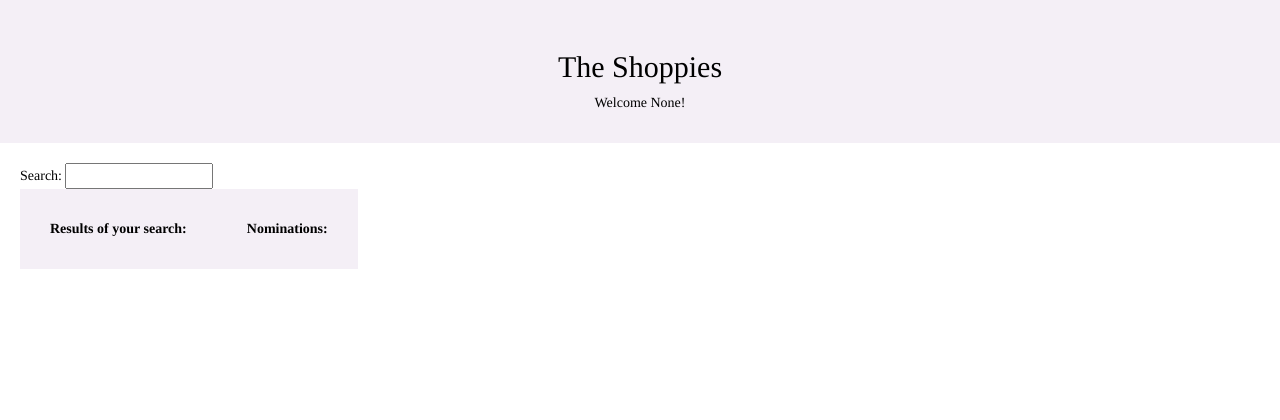
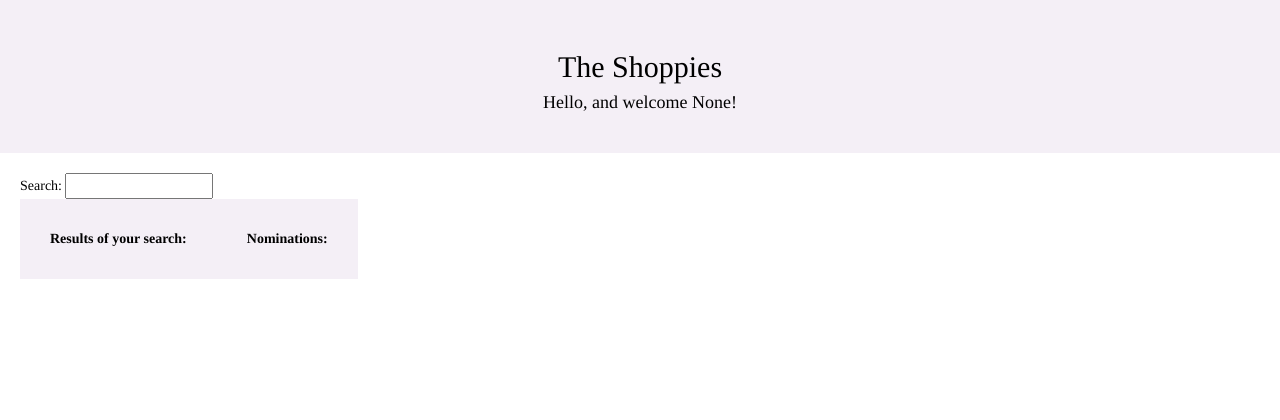
Before and after one commit to ananyaagas/MovieNominationsApp2021, a Flask app: page /search in a window 1280 px wide. Shown: the top 420 px of the page. Before the commit the page ends 269 px from the top, so only its background shows below. Run offline with Flask 2, Linux system fonts and the light colour scheme; some libraries are stand-ins or nearby versions.

Commit message:
Fixing the Header

```diff
--- a/app/templates/base.html
+++ b/app/templates/base.html
@@ -132,7 +132,7 @@
   <body>
     <header>
   <h2> The Shoppies </h2>
-  Welcome {{ username }}!
+  <h4>Hello, and welcome {{ username }}!</h4>
 </header>
 
 <section>
```
